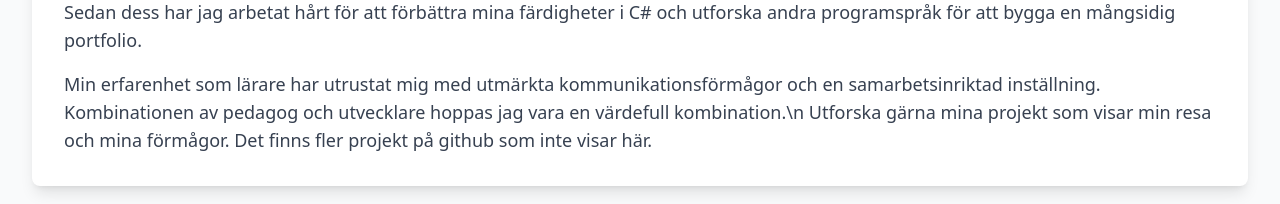
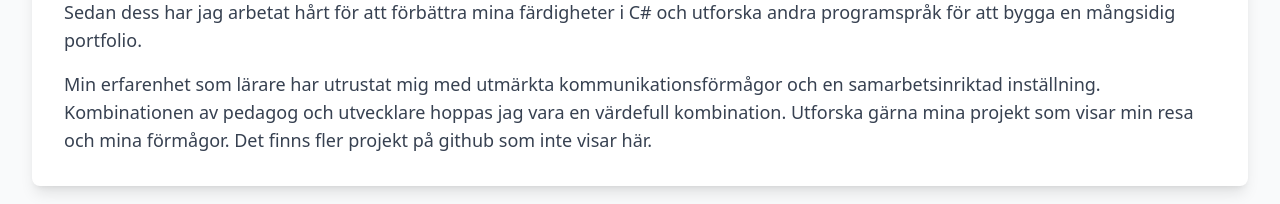
Before and after one commit to Badwolfpup/Portfolio-page, a React (Vite) app: page / in a window 1280 px wide. Shown: the part 688-892 px from the top of the page. Built offline with nearby package versions, Linux system fonts and the light colour scheme.

Commit message:
Update Home.tsx
.

```diff
--- a/src/pages/Home.tsx
+++ b/src/pages/Home.tsx
@@ -64,7 +64,7 @@ const Home = () => {
           </p>
           <p className="text-lg text-gray-700">
             Min erfarenhet som lärare har utrustat mig med utmärkta kommunikationsförmågor och en samarbetsinriktad inställning.
-            Kombinationen av pedagog och utvecklare hoppas jag vara en värdefull kombination.\n
+            Kombinationen av pedagog och utvecklare hoppas jag vara en värdefull kombination.
             Utforska gärna mina projekt som visar min resa och mina förmågor. Det finns fler projekt på github som inte visar här.
           </p>
         </div>
```
